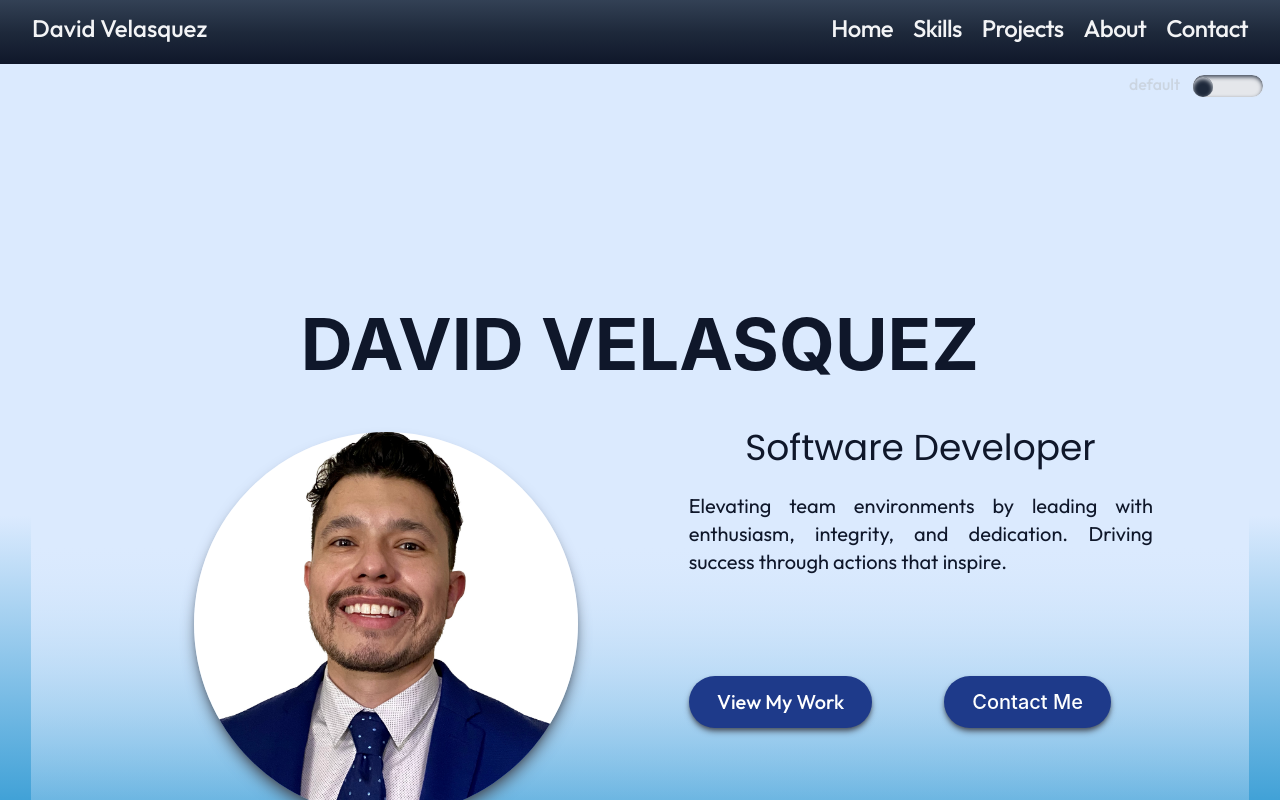
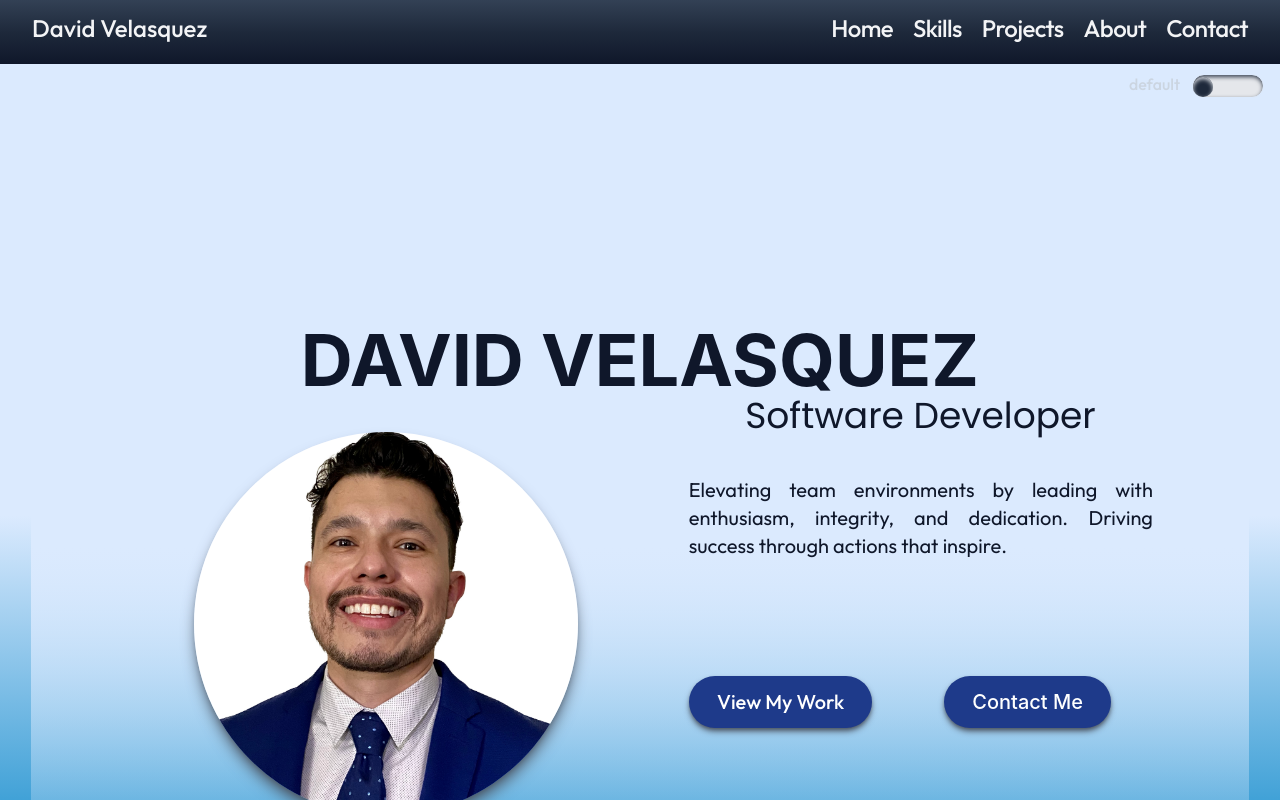
Before and after one commit to davidxv15/Portfolio-2, a React (Vite) app: page / in a window 1280 px wide. Shown: the top 800 px of the page. Built offline with nearby package versions, Linux system fonts and the light colour scheme; a web font is replaced by a local one.

Commit message:
refactor(hero): lg: translate-y nudges

```diff
--- a/src/components/HeroSection.tsx
+++ b/src/components/HeroSection.tsx
@@ -22,7 +22,7 @@ const HeroSection: React.FC = () => {
       <div className="bg-gradient-to-b from-blue-100 via-blue-100 to--600">
         <h1
           className="surname relative top-[-6rem] md:top-[-1rem] lg:top-[3rem] text-5xl md:text-6xl lg:text-7xl font-league font-bold text-slate-900 bg-transparent
-         w- mx-auto outline-none sm:-translate-y-4 md:-translate-y-12 lg:-translate-8 xl:-translate-4 mt-32 sm:mt-28 scroll-mt-16"
+         w- mx-auto outline-none sm:-translate-y-4 md:-translate-y-12 lg:-translate-y-20 xl:-translate-y-8 mt-32 sm:mt-28 scroll-mt-16"
         >
           <span className="text-5.5xl sm:-translate-y-40 md:text-7xl lg:text-7xl">
             D
@@ -34,11 +34,11 @@ const HeroSection: React.FC = () => {
           ELASQUEZ
         </h1>
         {/* <br /> */}
-        <h2 className="text-5xl top-[1rem] md:top-[-2rem] lg:top-[-1rem] font-poppins text-slate-900 -mt-16 md:text-left lg:text-center md:mr-32 md:ml-[50%] text-center lg:mr-12 sm:-translate-y-4 lg:translate-y-28 lg:w-90 md:whitespace-nowrap md:text-4xl lg:whitespace-nowrap">
+        <h2 className="text-5xl top-[1rem] md:top-[-2rem] lg:top-[-1rem] font-poppins text-slate-900 -mt-16 md:text-left lg:text-center md:mr-32 md:ml-[50%] text-center lg:mr-12 sm:-translate-y-4 lg:translate-y-20 lg:w-90 md:whitespace-nowrap md:text-4xl lg:whitespace-nowrap">
           Software Developer
         </h2>
         <div className="flex flex-col-reverse md:flex-col items-center justify-center">
-        <p className="text-xl md:text-justify lg:text-justify font-outfit text-slate-900 mt-2 md:text-left lg:text-left md:mr-24 md:ml-[50%] lg:ml-[54%] lg:translate-y-32 animate-fade">
+        <p className="text-xl md:text-justify lg:text-justify font-outfit text-slate-900 mt-2 md:text-left lg:text-left md:mr-24 md:ml-[50%] lg:ml-[54%] lg:translate-y-28 animate-fade">
           Elevating team environments by leading with enthusiasm, integrity, and
           dedication. Driving success through actions that inspire
           {/* and motivate */}.
@@ -52,7 +52,7 @@ const HeroSection: React.FC = () => {
         </div>
         </div>
         </div>
-      <div className="mt-4 md:ml-64 md:mb-20 lg:space-x-12 md:translate-x-12 lg:translate-x-32 lg:-translate-y-36 xl:-translate-y-28">
+      <div className="mt-4 md:ml-64 md:mb-20 lg:space-x-12 md:translate-x-12 lg:translate-x-32 lg:-translate-y-44 xl:-translate-y-28">
         <a href="#projects">
           <button className="scroll-mt-20 bg-blue-900 text-white text-xl px-7 py-3 rounded-full hover:text-slate-900 hover:bg-blue-300 transition font-outfit shadow shadow-md shadow-gray-600 sm:-translate-x-0 md:-translate-y-20 lg:-translate-y-32 border-none transform transition duration-100 animate-fade">
             View My Work
@@ -64,7 +64,7 @@ const HeroSection: React.FC = () => {
           </button>
         </a>
       </div>
-      <div className="flex space-x-4 mt-6 mb-6 space-x-24 md:space-x-32 lg:space-x-36  md:translate-x-48 md:-translate-y-16 lg:-translate-y-52 lg:translate-x-64 xl:-translate-y-32 animate-fade z-10">
+      <div className="flex space-x-4 mt-6 mb-6 space-x-24 md:space-x-32 lg:space-x-36  md:translate-x-48 md:-translate-y-16 lg:-translate-y-60 lg:translate-x-64 xl:-translate-y-32 animate-fade z-10">
         <a
           href="https://github.com/davidxv15"
           target="_blank"
```
